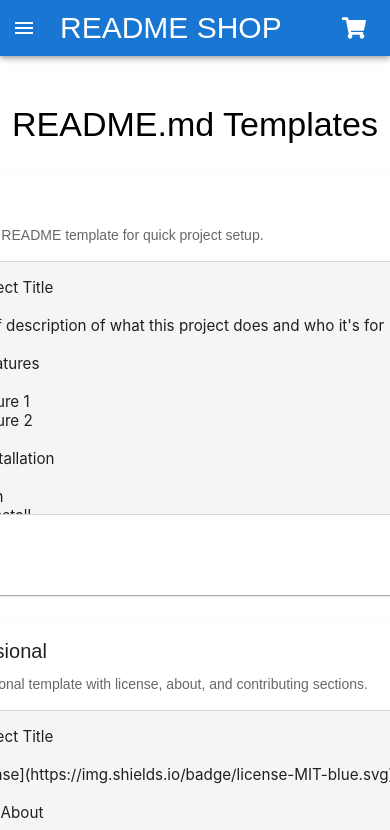
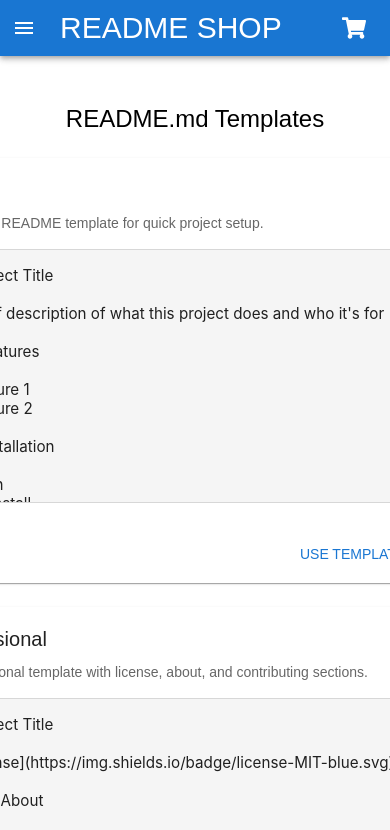
Before and after one commit to narainkarthikv/readme-shop, a React (Vite) app: page /templates in a window 390 px wide. Shown: the top 830 px of the page. Built offline with nearby package versions, Linux system fonts and the light colour scheme; a web font is replaced by a local one.

Commit message:
Added responsive grid and auto update functionality to templates

```diff
--- a/src/components/Templates.jsx
+++ b/src/components/Templates.jsx
@@ -1,9 +1,12 @@
-import React, { useState, useEffect } from 'react';
+import { useState, useEffect } from 'react';
 import { Box, Typography, Paper, Grid, IconButton, Tooltip, Card, CardContent, CardActions, Button } from '@mui/material';
 import ContentCopyIcon from '@mui/icons-material/ContentCopy';
 import templatesData from '../assets/data/templates.json';
+import {useNavigate} from "react-router-dom";
+
 
 const Templates = () => {
+  const navigate = useNavigate();
   const [copiedIdx, setCopiedIdx] = useState(null);
   const [templates, setTemplates] = useState([]);
 
@@ -18,14 +21,14 @@
   };
 
   return (
-    <Box sx={{ mt: 4, maxWidth: 1200, mx: 'auto' }}>
-      <Typography variant="h4" sx={{ mb: 3, textAlign: 'center' }}>
+    <Box sx={{ mt: 4, maxWidth: 1200, mx: 'auto', px: { xs: 2, sm: 3 }}}>
+      <Typography variant="h4" sx={{ mb: 3, textAlign: 'center',fontSize: { xs: '1.5rem', sm: '2rem' } }}>
         README.md Templates
       </Typography>
       <Grid container spacing={3} justifyContent="center">
         {templates.map((tpl, idx) => (
           <Grid item xs={12} sm={6} md={4} key={tpl.label}>
-            <Card sx={{ minHeight: 420, display: 'flex', flexDirection: 'column', justifyContent: 'space-between' }}>
+            <Card sx={{ height:'100%',display: 'flex', flexDirection: 'column', justifyContent: 'space-between' }}>
               <CardContent>
                 <Typography variant="h6" gutterBottom>
                   {tpl.label}
@@ -51,6 +54,12 @@
                 </Paper>
               </CardContent>
               <CardActions sx={{ justifyContent: 'flex-end' }}>
+               <Button onClick={async () => {
+                  await handleCopy(tpl.content, idx);
+                  navigate("/shop",{ state: { content: tpl.content } })
+                  }}>
+                  Use Template
+                </Button>
                 <Tooltip title={copiedIdx === idx ? "Copied!" : "Copy to clipboard"}>
                   <span>
                     <IconButton
--- a/src/pages/Output.jsx
+++ b/src/pages/Output.jsx
@@ -1,4 +1,4 @@
-import React, { useState, useEffect } from 'react';
+import  { useState, useEffect } from 'react';
 import { marked } from 'marked';
 import DOMPurify from 'dompurify';
 import TextField from '@mui/material/TextField';
@@ -7,12 +7,26 @@
 import Typography from '@mui/material/Typography';
 import { useMarkdown } from '../context/MarkdownContext';
 import Badge from '@mui/material/Badge';
+import {useLocation} from "react-router-dom";
 
 
 const Output = () => {
   const { markdown, setMarkdown } = useMarkdown();
   const [localMarkdown, setLocalMarkdown] = useState(markdown);
+   const location = useLocation();
   const [count,setCount]=useState(0);
+
+  const passedContent = location.state?.content;
+
+  useEffect(() =>{
+    if (passedContent) {
+    setMarkdown(passedContent);
+    setLocalMarkdown(passedContent);
+  } else {
+    setLocalMarkdown(markdown);
+  }
+ },[])
+
 
   // Sync context markdown to local state when it changes
   useEffect(() => {
```
